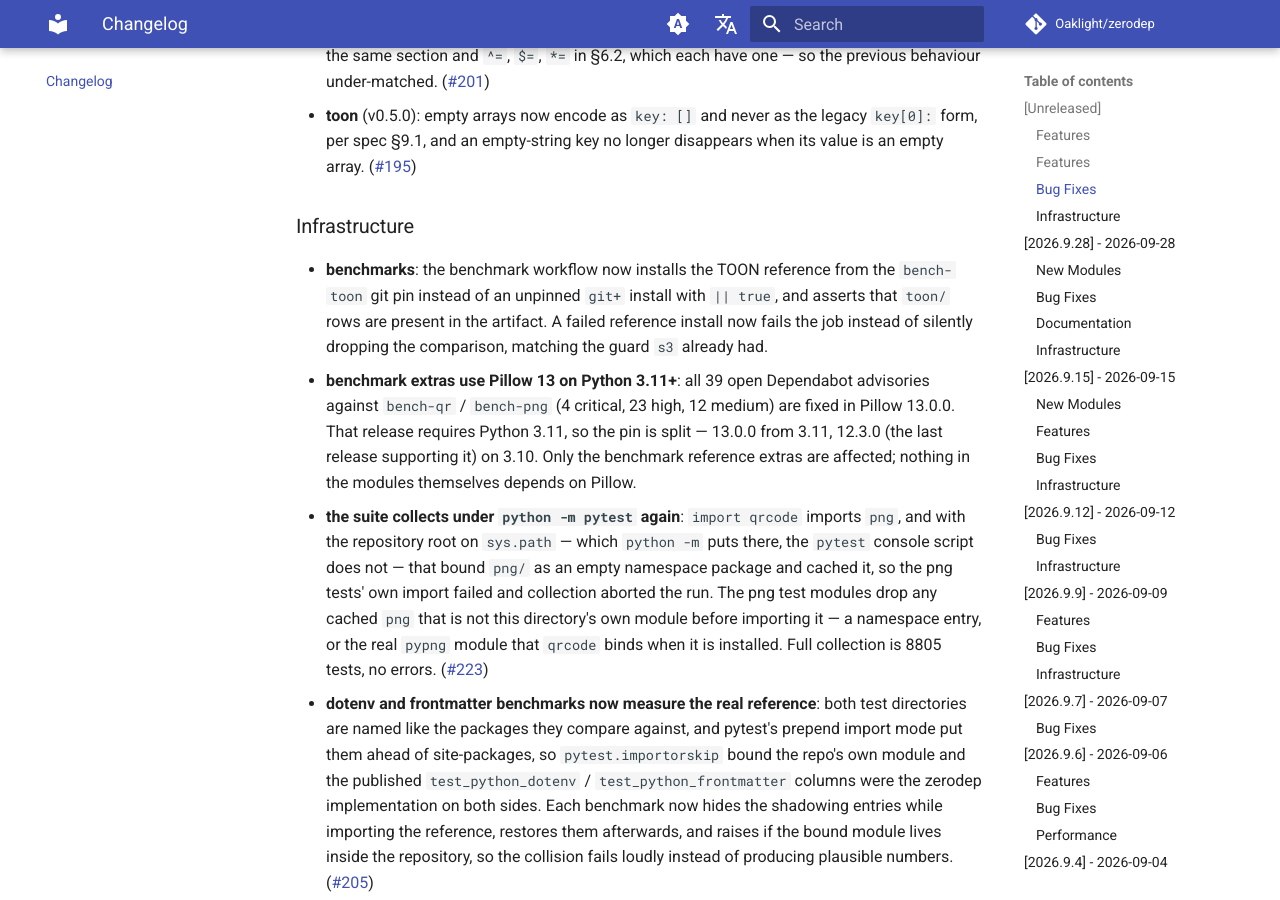
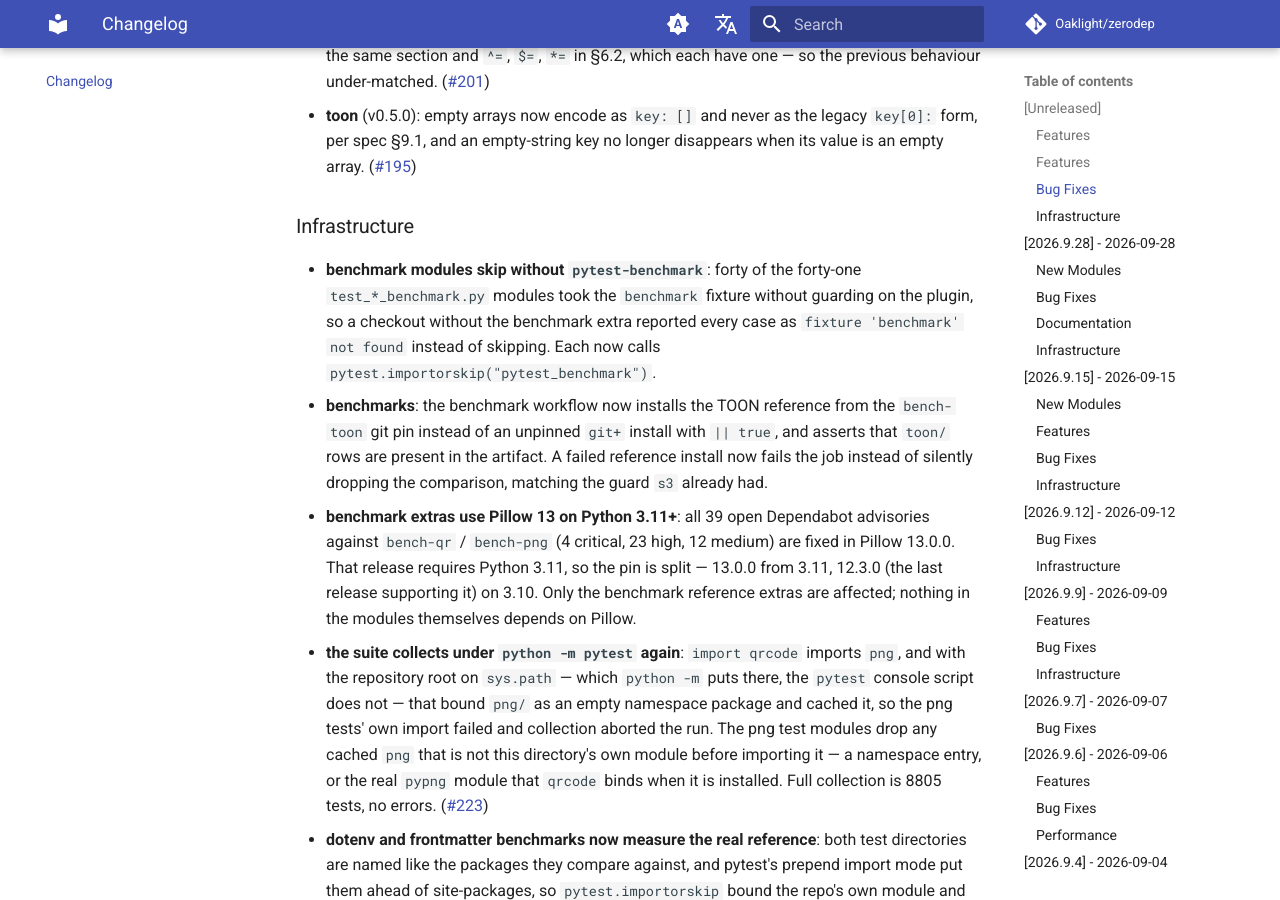
Before and after one commit to Oaklight/zerodep, an MkDocs documentation site: the page built from docs/changelog.md, in a window 1280 px wide and 900 px high, scrolled down 3251 px. Built offline with MkDocs 1.6.1 and Material for MkDocs 9.7.7, drawn with Linux system fonts in a browser that asks for light colours; comment, search, counter and statistics services are not loaded.

Commit message:
docs(changelog): benchmark modules skip without pytest-benchmark

```diff
--- a/docs/changelog.md
+++ b/docs/changelog.md
@@ -33,6 +33,7 @@ The format is based on [Keep a Changelog](https://keepachangelog.com/en/1.1.0/).
 
 ### Infrastructure
 
+- **benchmark modules skip without `pytest-benchmark`**: forty of the forty-one `test_*_benchmark.py` modules took the `benchmark` fixture without guarding on the plugin, so a checkout without the benchmark extra reported every case as `fixture 'benchmark' not found` instead of skipping. Each now calls `pytest.importorskip("pytest_benchmark")`.
 - **benchmarks**: the benchmark workflow now installs the TOON reference from the `bench-toon` git pin instead of an unpinned `git+` install with `|| true`, and asserts that `toon/` rows are present in the artifact. A failed reference install now fails the job instead of silently dropping the comparison, matching the guard `s3` already had.
 - **benchmark extras use Pillow 13 on Python 3.11+**: all 39 open Dependabot advisories against `bench-qr` / `bench-png` (4 critical, 23 high, 12 medium) are fixed in Pillow 13.0.0. That release requires Python 3.11, so the pin is split — 13.0.0 from 3.11, 12.3.0 (the last release supporting it) on 3.10. Only the benchmark reference extras are affected; nothing in the modules themselves depends on Pillow.
 - **the suite collects under `python -m pytest` again**: `import qrcode` imports `png`, and with the repository root on `sys.path` — which `python -m` puts there, the `pytest` console script does not — that bound `png/` as an empty namespace package and cached it, so the png tests' own import failed and collection aborted the run. The png test modules drop any cached `png` that is not this directory's own module before importing it — a namespace entry, or the real `pypng` module that `qrcode` binds when it is installed. Full collection is 8805 tests, no errors. ([#223](https://github.com/Oaklight/zerodep/issues/223))
```
